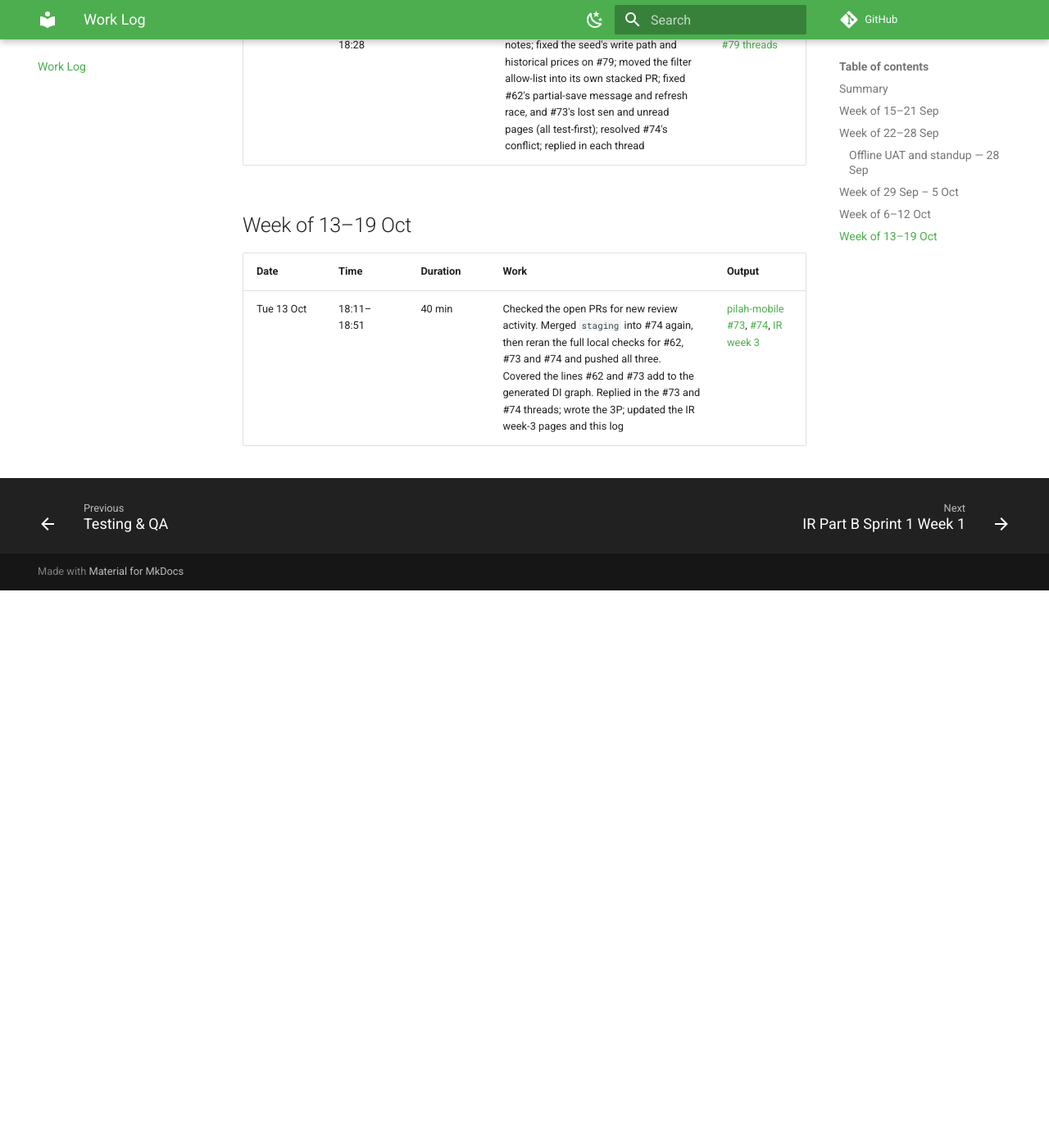
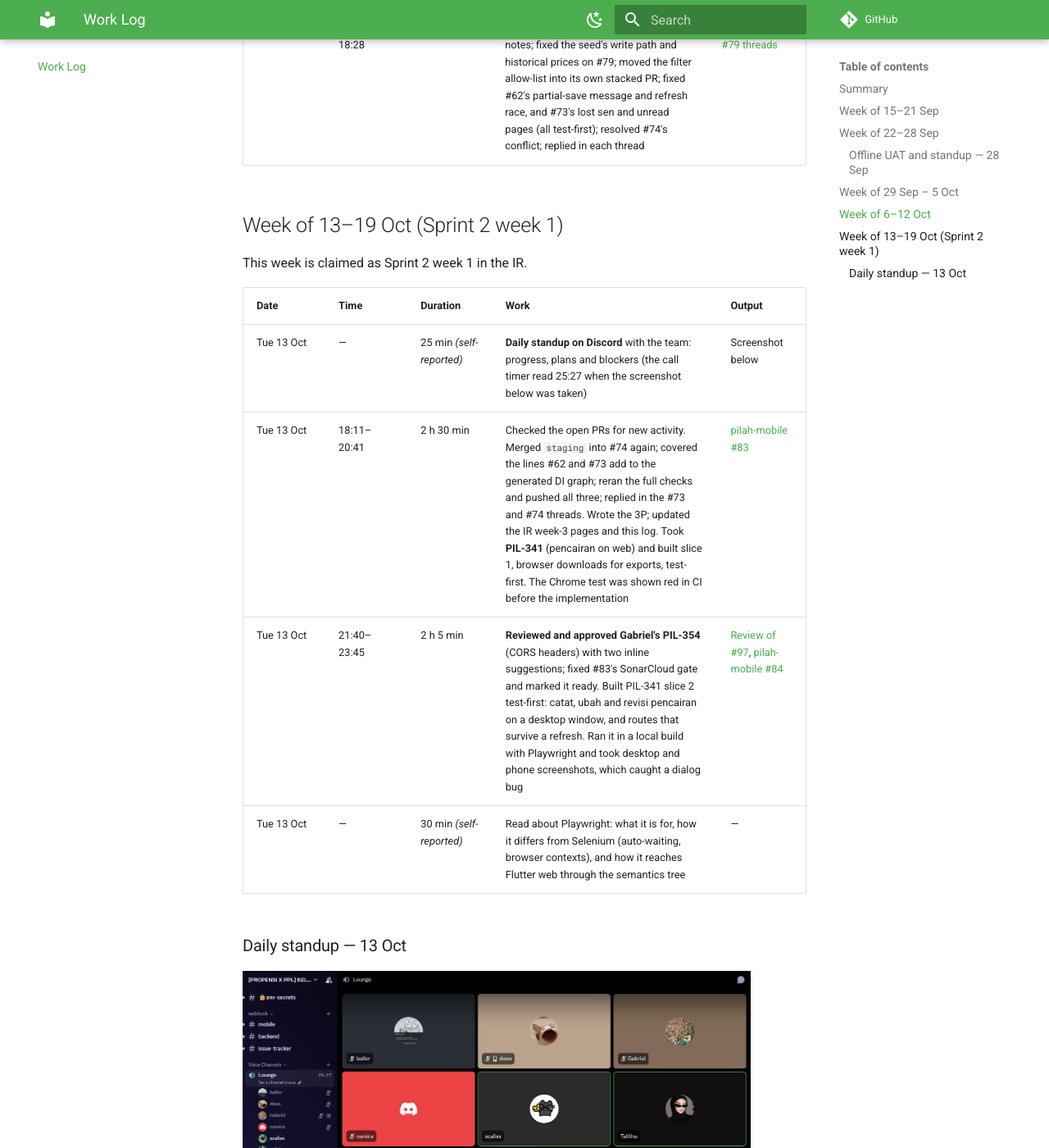
Before and after one commit to mvfi0/pilah-docs, an MkDocs documentation site: the page built from docs/logs/index.md, in a window 1280 px wide and 1400 px high, scrolled down 7463 px. Shown: the whole window at 82% size. Built offline with MkDocs 1.6.1 and Material for MkDocs 9.7.7, drawn with Linux system fonts in a browser that asks for light colours; comment, search, counter and statistics services are not loaded; before the commit the page ends 8183 px from its top, so only the background shows below that; some of the changed text lies outside the part shown.

Commit message:
docs(log): log 13 Oct as Sprint 2 week 1, with the standup screenshot
Adds the Discord standup (25 min, from the call timer in the screenshot),
30 min of reading on Playwright, and corrects the session blocks to
18:11-20:41 and 21:40-23:45.

Co-Authored-By: Claude Opus 5.5 <noreply@anthropic.com>

```diff
--- a/docs/logs/index.md
+++ b/docs/logs/index.md
@@ -12,8 +12,8 @@ What was done, when, and how long it took.
 | 22–28 Sep | 20 h 10 min, of which 3 h is the offline UAT and standup and 30 min the Discord standups |
 | 29 Sep – 5 Oct | 1 h 11 min |
 | 6–12 Oct | 10 h 23 min, of which 2 h is Sprint Planning 2 |
-| 13–19 Oct *(in progress)* | 40 min so far |
-| **Total** | **36 h 9 min** |
+| 13–19 Oct (Sprint 2 week 1, in progress) | 5 h 30 min so far, of which 25 min is the Discord standup and 30 min reading |
+| **Total** | **40 h 59 min** |
 
 Rows are grouped by the date the work happened. The IR pages group the same work differently: PIL-176 is claimed in [week 1](../review/index.md), and PIL-222 — started late on 22 Sep, reviewed and finished afterwards — in [week 2](../review-week-2/index.md), together with PIL-230 and the second review round on PIL-176.
 
@@ -83,8 +83,17 @@ Sprint 2 started with Sprint Planning 2 on 6 Oct. Details per day are in the [Sp
 | Sun 11 Oct | 19:03–22:41 | 3 h 38 min | Tested PIL-304 locally on Flutter web; requested reviews of #79 and #62 (GitHub and Discord); **built PIL-331 test-first on both sides** and opened both PRs, stacked on PIL-304; traced the uncovered lines to the generated DI graph, found that CI-built apps would crash on launch, and **opened the fix** | [pilah-be #92](https://github.com/bank-sampah-PILAH/pilah-be/pull/92), [pilah-mobile #73](https://github.com/bank-sampah-PILAH/pilah-mobile/pull/73), [pilah-mobile #74](https://github.com/bank-sampah-PILAH/pilah-mobile/pull/74) |
 | Mon 12 Oct | 17:41–18:28 | 47 min | **Answered Tristan's review**: verified all 8 notes; fixed the seed's write path and historical prices on #79; moved the filter allow-list into its own stacked PR; fixed #62's partial-save message and refresh race, and #73's lost sen and unread pages (all test-first); resolved #74's conflict; replied in each thread | [pilah-be #96](https://github.com/bank-sampah-PILAH/pilah-be/pull/96), [#79 threads](https://github.com/bank-sampah-PILAH/pilah-be/pull/79) |
 
-## Week of 13–19 Oct
+## Week of 13–19 Oct (Sprint 2 week 1)
+
+This week is claimed as Sprint 2 week 1 in the IR.
 
 | Date | Time | Duration | Work | Output |
 |---|---|---|---|---|
-| Tue 13 Oct | 18:11–18:51 | 40 min | Checked the open PRs for new review activity. Merged `staging` into #74 again, then reran the full local checks for #62, #73 and #74 and pushed all three. Covered the lines #62 and #73 add to the generated DI graph. Replied in the #73 and #74 threads; wrote the 3P; updated the IR week-3 pages and this log | [pilah-mobile #73](https://github.com/bank-sampah-PILAH/pilah-mobile/pull/73), [#74](https://github.com/bank-sampah-PILAH/pilah-mobile/pull/74), [IR week 3](../review-week-3/index.md) |
+| Tue 13 Oct | — | 25 min *(self-reported)* | **Daily standup on Discord** with the team: progress, plans and blockers (the call timer read 25:27 when the screenshot below was taken) | Screenshot below |
+| Tue 13 Oct | 18:11–20:41 | 2 h 30 min | Checked the open PRs for new activity. Merged `staging` into #74 again; covered the lines #62 and #73 add to the generated DI graph; reran the full checks and pushed all three; replied in the #73 and #74 threads. Wrote the 3P; updated the IR week-3 pages and this log. Took **PIL-341** (pencairan on web) and built slice 1, browser downloads for exports, test-first. The Chrome test was shown red in CI before the implementation | [pilah-mobile #83](https://github.com/bank-sampah-PILAH/pilah-mobile/pull/83) |
+| Tue 13 Oct | 21:40–23:45 | 2 h 5 min | **Reviewed and approved Gabriel's PIL-354** (CORS headers) with two inline suggestions; fixed #83's SonarCloud gate and marked it ready. Built PIL-341 slice 2 test-first: catat, ubah and revisi pencairan on a desktop window, and routes that survive a refresh. Ran it in a local build with Playwright and took desktop and phone screenshots, which caught a dialog bug | [Review of #97](https://github.com/bank-sampah-PILAH/pilah-be/pull/97#pullrequestreview-5505285204), [pilah-mobile #84](https://github.com/bank-sampah-PILAH/pilah-mobile/pull/84) |
+| Tue 13 Oct | — | 30 min *(self-reported)* | Read about Playwright: what it is for, how it differs from Selenium (auto-waiting, browser contexts), and how it reaches Flutter web through the semantics tree | — |
+
+### Daily standup — 13 Oct
+
+![The team in the Lounge voice channel on Discord for the daily standup, call timer at 25:27](dsm-2026-10-13.png){ width="620" }
```
Also changed, not shown: docs/logs/dsm-2026-10-13.png (added).
